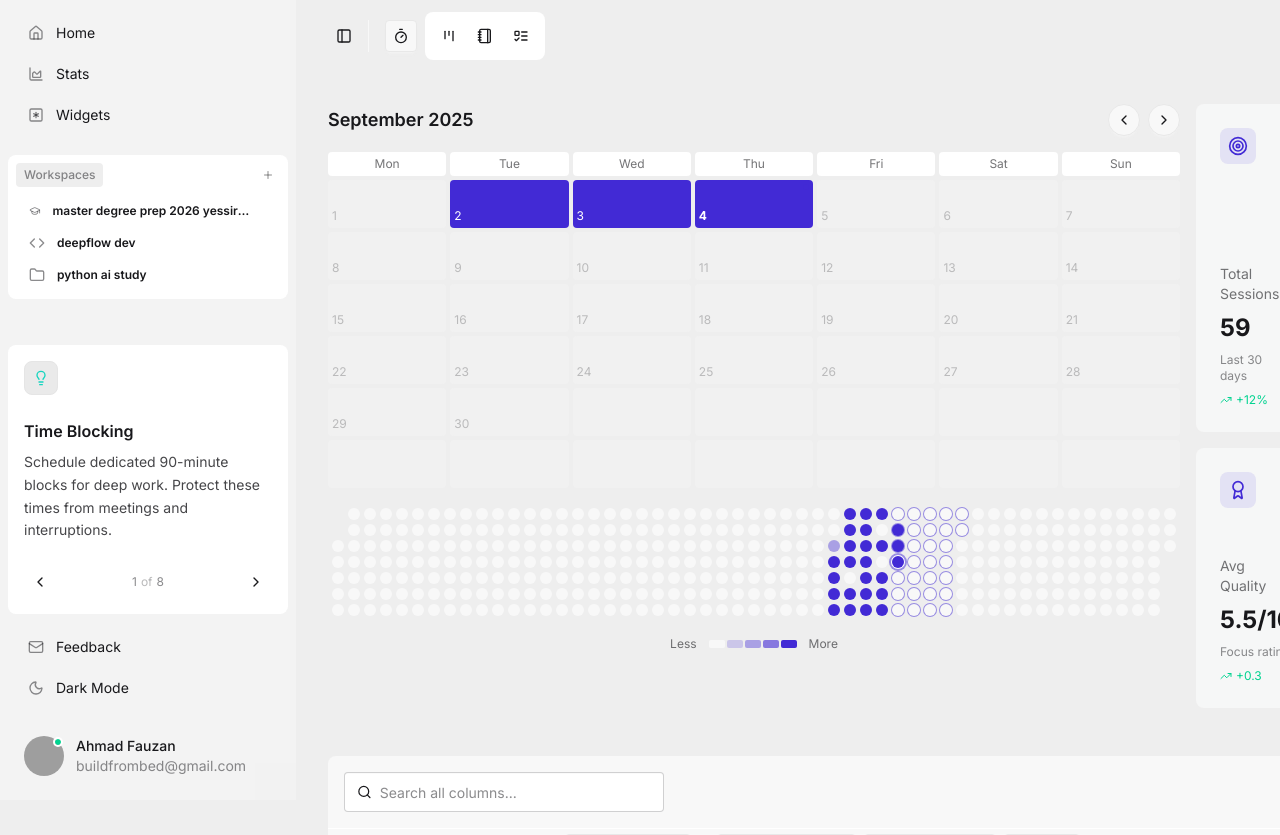
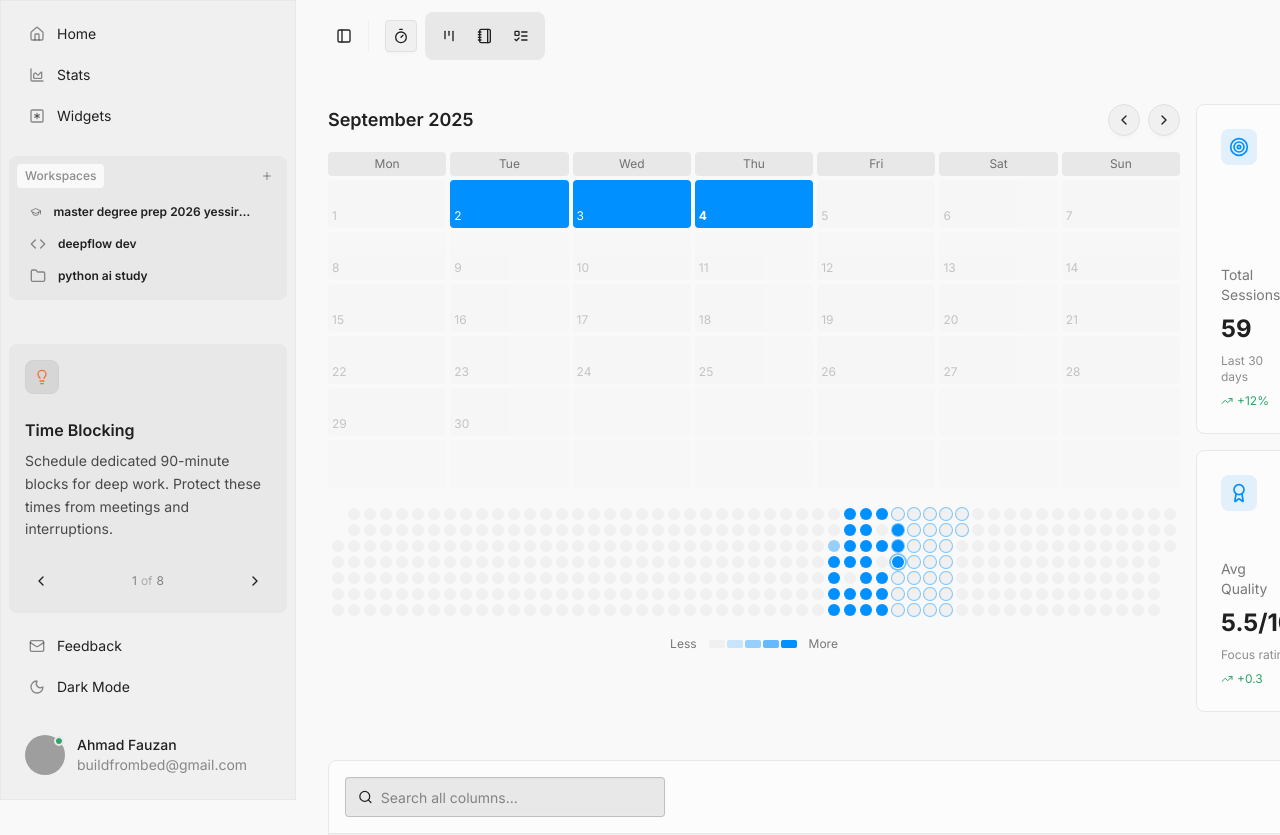
Before and after one commit to vaujan/deepflow, a Next.js app: page /stats in a window 1280 px wide. Shown: the top 835 px of the page. Built offline with nearby package versions, Linux system fonts and the light colour scheme; grey boxes are pictures that could not be loaded.

Commit message:
updated styling

```diff
--- a/src/app/globals.css
+++ b/src/app/globals.css
@@ -1,6 +1,24 @@
 @import "tailwindcss";
 @plugin "daisyui";
 @plugin "@tailwindcss/typography";
+
+/* Radix Colors: import light and dark palettes for used hues */
+@import "@radix-ui/colors/gray.css";
+@import "@radix-ui/colors/gray-dark.css";
+@import "@radix-ui/colors/slate.css";
+@import "@radix-ui/colors/slate-dark.css";
+@import "@radix-ui/colors/blue.css";
+@import "@radix-ui/colors/blue-dark.css";
+@import "@radix-ui/colors/orange.css";
+@import "@radix-ui/colors/orange-dark.css";
+@import "@radix-ui/colors/cyan.css";
+@import "@radix-ui/colors/cyan-dark.css";
+@import "@radix-ui/colors/green.css";
+@import "@radix-ui/colors/green-dark.css";
+@import "@radix-ui/colors/yellow.css";
+@import "@radix-ui/colors/yellow-dark.css";
+@import "@radix-ui/colors/red.css";
+@import "@radix-ui/colors/red-dark.css";
 
 /* Custom font configuration */
 :root {
@@ -18,6 +36,124 @@
 
 	/* Test color for debugging - bright magenta */
 	--color-test: #ff00ff;
+
+	/* Tailwind tokens for Radix blue scale (1–12) */
+	--color-blue-1: var(--blue-1);
+	--color-blue-2: var(--blue-2);
+	--color-blue-3: var(--blue-3);
+	--color-blue-4: var(--blue-4);
+	--color-blue-5: var(--blue-5);
+	--color-blue-6: var(--blue-6);
+	--color-blue-7: var(--blue-7);
+	--color-blue-8: var(--blue-8);
+	--color-blue-9: var(--blue-9);
+	--color-blue-10: var(--blue-10);
+	--color-blue-11: var(--blue-11);
+	--color-blue-12: var(--blue-12);
+
+	/* Tailwind tokens for Radix slate scale (1–12) */
+	--color-slate-1: var(--slate-1);
+	--color-slate-2: var(--slate-2);
+	--color-slate-3: var(--slate-3);
+	--color-slate-4: var(--slate-4);
+	--color-slate-5: var(--slate-5);
+	--color-slate-6: var(--slate-6);
+	--color-slate-7: var(--slate-7);
+	--color-slate-8: var(--slate-8);
+	--color-slate-9: var(--slate-9);
+	--color-slate-10: var(--slate-10);
+	--color-slate-11: var(--slate-11);
+	--color-slate-12: var(--slate-12);
+
+	/* Tailwind tokens for Radix gray scale (1–12) */
+	--color-gray-1: var(--gray-1);
+	--color-gray-2: var(--gray-2);
+	--color-gray-3: var(--gray-3);
+	--color-gray-4: var(--gray-4);
+	--color-gray-5: var(--gray-5);
+	--color-gray-6: var(--gray-6);
+	--color-gray-7: var(--gray-7);
+	--color-gray-8: var(--gray-8);
+	--color-gray-9: var(--gray-9);
+	--color-gray-10: var(--gray-10);
+	--color-gray-11: var(--gray-11);
+	--color-gray-12: var(--gray-12);
+
+	/* Tailwind tokens for Radix orange scale (1–12) */
+	--color-orange-1: var(--orange-1);
+	--color-orange-2: var(--orange-2);
+	--color-orange-3: var(--orange-3);
+	--color-orange-4: var(--orange-4);
+	--color-orange-5: var(--orange-5);
+	--color-orange-6: var(--orange-6);
+	--color-orange-7: var(--orange-7);
+	--color-orange-8: var(--orange-8);
+	--color-orange-9: var(--orange-9);
+	--color-orange-10: var(--orange-10);
+	--color-orange-11: var(--orange-11);
+	--color-orange-12: var(--orange-12);
+
+	/* Tailwind tokens for Radix cyan scale (1–12) */
+	--color-cyan-1: var(--cyan-1);
+	--color-cyan-2: var(--cyan-2);
+	--color-cyan-3: var(--cyan-3);
+	--color-cyan-4: var(--cyan-4);
+	--color-cyan-5: var(--cyan-5);
+	--color-cyan-6: var(--cyan-6);
+	--color-cyan-7: var(--cyan-7);
+	--color-cyan-8: var(--cyan-8);
+	--color-cyan-9: var(--cyan-9);
+	--color-cyan-10: var(--cyan-10);
+	--color-cyan-11: var(--cyan-11);
+	--color-cyan-12: var(--cyan-12);
+
+	/* Tailwind tokens for Radix green scale (1–12) */
+	--color-green-1: var(--green-1);
+	--color-green-2: var(--green-2);
+	--color-green-3: var(--green-3);
+	--color-green-4: var(--green-4);
+	--color-green-5: var(--green-5);
+	--color-green-6: var(--green-6);
+	--color-green-7: var(--green-7);
+	--color-green-8: var(--green-8);
+	--color-green-9: var(--green-9);
+	--color-green-10: var(--green-10);
+	--color-green-11: var(--green-11);
+	--color-green-12: var(--green-12);
+
+	/* Tailwind tokens for Radix yellow scale (1–12) */
+	--color-yellow-1: var(--yellow-1);
+	--color-yellow-2: var(--yellow-2);
+	--color-yellow-3: var(--yellow-3);
+	--color-yellow-4: var(--yellow-4);
+	--color-yellow-5: var(--yellow-5);
+	--color-yellow-6: var(--yellow-6);
+	--color-yellow-7: var(--yellow-7);
+	--color-yellow-8: var(--yellow-8);
+	--color-yellow-9: var(--yellow-9);
+	--color-yellow-10: var(--yellow-10);
+	--color-yellow-11: var(--yellow-11);
+	--color-yellow-12: var(--yellow-12);
+
+	/* Tailwind tokens for Radix red scale (1–12) */
+	--color-red-1: var(--red-1);
+	--color-red-2: var(--red-2);
+	--color-red-3: var(--red-3);
+	--color-red-4: var(--red-4);
+	--color-red-5: var(--red-5);
+	--color-red-6: var(--red-6);
+	--color-red-7: var(--red-7);
+	--color-red-8: var(--red-8);
+	--color-red-9: var(--red-9);
+	--color-red-10: var(--red-10);
+	--color-red-11: var(--red-11);
+	--color-red-12: var(--red-12);
+
+	/* Custom semantic tokens for components */
+	--color-border: var(--gray-4);
+	--color-card: var(--gray-3);
+	--color-sidebar: var(--gray-3);
+	--color-sidebar-border: var(--gray-4);
 }
 
 body {
@@ -32,26 +168,32 @@ body {
 	default: false;
 	prefersdark: false;
 	color-scheme: "dark";
-	--color-base-100: oklch(25.33% 0.016 252.42);
-	--color-base-200: oklch(23.26% 0.014 253.1);
-	--color-base-300: oklch(21.15% 0.012 254.09);
-	--color-base-content: oklch(97.807% 0.029 256.847);
-	--color-primary: oklch(58% 0.233 277.117);
-	--color-primary-content: oklch(96% 0.018 272.314);
-	--color-secondary: oklch(65% 0.241 354.308);
-	--color-secondary-content: oklch(94% 0.028 342.258);
-	--color-accent: oklch(77% 0.152 181.912);
-	--color-accent-content: oklch(38% 0.063 188.416);
-	--color-neutral: oklch(14% 0.005 285.823);
-	--color-neutral-content: oklch(92% 0.004 286.32);
-	--color-info: oklch(74% 0.16 232.661);
-	--color-info-content: oklch(29% 0.066 243.157);
-	--color-success: oklch(76% 0.177 163.223);
-	--color-success-content: oklch(37% 0.077 168.94);
-	--color-warning: oklch(82% 0.189 84.429);
-	--color-warning-content: oklch(41% 0.112 45.904);
-	--color-error: oklch(71% 0.194 13.428);
-	--color-error-content: oklch(27% 0.105 12.094);
+	/* Radix Colors (dark) */
+	--color-base-100: var(--gray-4);
+	--color-base-200: var(--gray-3);
+	--color-base-300: var(--gray-2);
+	--color-base-content: var(--gray-12);
+	/* Primary uses blue scale */
+	--color-primary: var(--blue-9);
+	--color-primary-content: #ffffff;
+	/* Secondary uses slate scale */
+	--color-secondary: var(--slate-9);
+	--color-secondary-content: #ffffff;
+	/* Accent uses orange scale */
+	--color-accent: var(--orange-9);
+	--color-accent-content: #ffffff;
+	/* Neutral */
+	--color-neutral: var(--gray-9);
+	--color-neutral-content: var(--gray-12);
+	/* Status */
+	--color-info: var(--cyan-9);
+	--color-info-content: #ffffff;
+	--color-success: var(--green-9);
+	--color-success-content: #ffffff;
+	--color-warning: var(--yellow-9);
+	--color-warning-content: #000000;
+	--color-error: var(--red-9);
+	--color-error-content: #ffffff;
 	--radius-selector: 0.5rem;
 	--radius-field: 0.25rem;
 	--radius-box: 0.5rem;
@@ -60,33 +202,45 @@ body {
 	--border: 1px;
 	--depth: 1;
 	--noise: 0;
+
+	/* Custom semantic tokens for components */
+	--color-border: var(--gray-4);
+	--color-card: var(--gray-3);
+	--color-sidebar: var(--gray-3);
+	--color-sidebar-border: var(--gray-4);
 }
 
 @plugin "daisyui/theme" {
 	name: "light";
-	default: false;
+	default: true;
 	prefersdark: false;
 	color-scheme: "light";
-	--color-base-100: oklch(100% 0 0);
-	--color-base-200: oklch(98% 0 0);
-	--color-base-300: oklch(95% 0 0);
-	--color-base-content: oklch(21% 0.006 285.885);
-	--color-primary: oklch(45% 0.24 277.023);
-	--color-primary-content: oklch(93% 0.034 272.788);
-	--color-secondary: oklch(65% 0.241 354.308);
-	--color-secondary-content: oklch(94% 0.028 342.258);
-	--color-accent: oklch(77% 0.152 181.912);
-	--color-accent-content: oklch(38% 0.063 188.416);
-	--color-neutral: oklch(14% 0.005 285.823);
-	--color-neutral-content: oklch(92% 0.004 286.32);
-	--color-info: oklch(74% 0.16 232.661);
-	--color-info-content: oklch(29% 0.066 243.157);
-	--color-success: oklch(76% 0.177 163.223);
-	--color-success-content: oklch(37% 0.077 168.94);
-	--color-warning: oklch(82% 0.189 84.429);
-	--color-warning-content: oklch(41% 0.112 45.904);
-	--color-error: oklch(71% 0.194 13.428);
-	--color-error-content: oklch(27% 0.105 12.094);
+	/* Radix Colors (light) */
+	--color-base-100: var(--gray-4);
+	--color-base-200: var(--gray-3);
+	--color-base-300: var(--gray-2);
+	--color-base-content: var(--gray-12);
+	/* Primary uses blue scale */
+	--color-primary: var(--blue-9);
+	--color-primary-content: #ffffff;
+	/* Secondary uses slate scale */
+	--color-secondary: var(--slate-9);
+	--color-secondary-content: #ffffff;
+	/* Accent uses orange scale */
+	--color-accent: var(--orange-9);
+	--color-accent-content: #ffffff;
+	/* Neutral */
+	--color-neutral: var(--gray-9);
+	--color-neutral-content: #ffffff;
+	/* Status */
+	--color-info: var(--cyan-9);
+	--color-info-content: #ffffff;
+	--color-success: var(--green-9);
+	--color-success-content: #ffffff;
+	--color-warning: var(--yellow-9);
+	--color-warning-content: #000000;
+	--color-error: var(--red-9);
+	--color-error-content: #ffffff;
 	--radius-selector: 0.5rem;
 	--radius-field: 0.25rem;
 	--radius-box: 0.5rem;
@@ -95,6 +249,12 @@ body {
 	--border: 1px;
 	--depth: 1;
 	--noise: 0;
+
+	/* Custom semantic tokens for components */
+	--color-border: var(--gray-4);
+	--color-card: var(--gray-1);
+	--color-sidebar: var(--gray-3);
+	--color-sidebar-border: var(--gray-4);
 }
 
 /* Stronger selection styles (appended last to win cascade) */
--- a/src/components/ui/data-table.tsx
+++ b/src/components/ui/data-table.tsx
@@ -587,7 +587,7 @@ export function DataTable({ data = sampleData }: DataTableProps) {
 	// No longer needed since we removed the filters
 
 	return (
-		<div className="w-full bg-base-200 rounded-box overflow-hidden ">
+		<div className="w-full bg-card border-border border rounded-box overflow-hidden">
 			{/* Search and Filters */}
 			{/* Header */}
 			<div className="flex p-4 border-b-1 border-base-100 flex-col lg:flex-row gap-4 items-start lg:items-center justify-between">
@@ -676,7 +676,7 @@ export function DataTable({ data = sampleData }: DataTableProps) {
 			</div>
 
 			{/* Table */}
-			<div className="border-base-200 border">
+			<div className="overflow-x-auto">
 				<table className="table table-md bg-base-100 w-full min-w-full">
 					<thead>
 						{table.getHeaderGroups().map((headerGroup) => (
--- a/src/components/ui/sidebar.tsx
+++ b/src/components/ui/sidebar.tsx
@@ -80,8 +80,8 @@ export default function Sidebar() {
 				></label>
 
 				<div
-					className={`text-base-content min-h-full transition-all duration-300 ease-in-out ${
-						isCollapsed ? "w-16" : "bg-base-200/50 w-74"
+					className={`text-base-content min-h-full bg- transition-all duration-300 ease-in-out ${
+						isCollapsed ? "w-16" : "bg-sidebar border-border border w-74"
 					} flex flex-col`}
 				>
 					{/* Navigation Menu */}
--- a/src/components/ui/stats-overview.tsx
+++ b/src/components/ui/stats-overview.tsx
@@ -24,7 +24,7 @@ const StatCard: React.FC<StatCardProps> = ({
 	trend,
 }) => {
 	return (
-		<div className="card transition-all ease-out w-full bg-base-100/50 p-6">
+		<div className="card transition-all ease-out w-full bg-card border-border border p-6">
 			<div className="h-full flex justify-between">
 				<div className="flex flex-col gap-8 justify-between">
 					{/* Icon */}
--- a/src/contexts/ThemeContext.tsx
+++ b/src/contexts/ThemeContext.tsx
@@ -20,6 +20,11 @@ export function ThemeProvider({ children }: { children: React.ReactNode }) {
 		if (storedTheme) {
 			setTheme(storedTheme);
 			document.documentElement.setAttribute("data-theme", storedTheme);
+			if (storedTheme === "dark") {
+				document.documentElement.classList.add("dark");
+			} else {
+				document.documentElement.classList.remove("dark");
+			}
 		} else {
 			// Check system preference
 			const prefersDark = window.matchMedia(
@@ -28,6 +33,11 @@ export function ThemeProvider({ children }: { children: React.ReactNode }) {
 			const defaultTheme: Theme = prefersDark ? "dark" : "light";
 			setTheme(defaultTheme);
 			document.documentElement.setAttribute("data-theme", defaultTheme);
+			if (defaultTheme === "dark") {
+				document.documentElement.classList.add("dark");
+			} else {
+				document.documentElement.classList.remove("dark");
+			}
 		}
 	}, []);
 
@@ -37,6 +47,11 @@ export function ThemeProvider({ children }: { children: React.ReactNode }) {
 		const newTheme: Theme = theme === "dark" ? "light" : "dark";
 		setTheme(newTheme);
 		document.documentElement.setAttribute("data-theme", newTheme);
+		if (newTheme === "dark") {
+			document.documentElement.classList.add("dark");
+		} else {
+			document.documentElement.classList.remove("dark");
+		}
 		localStorage.setItem("theme", newTheme);
 	};
 
```
